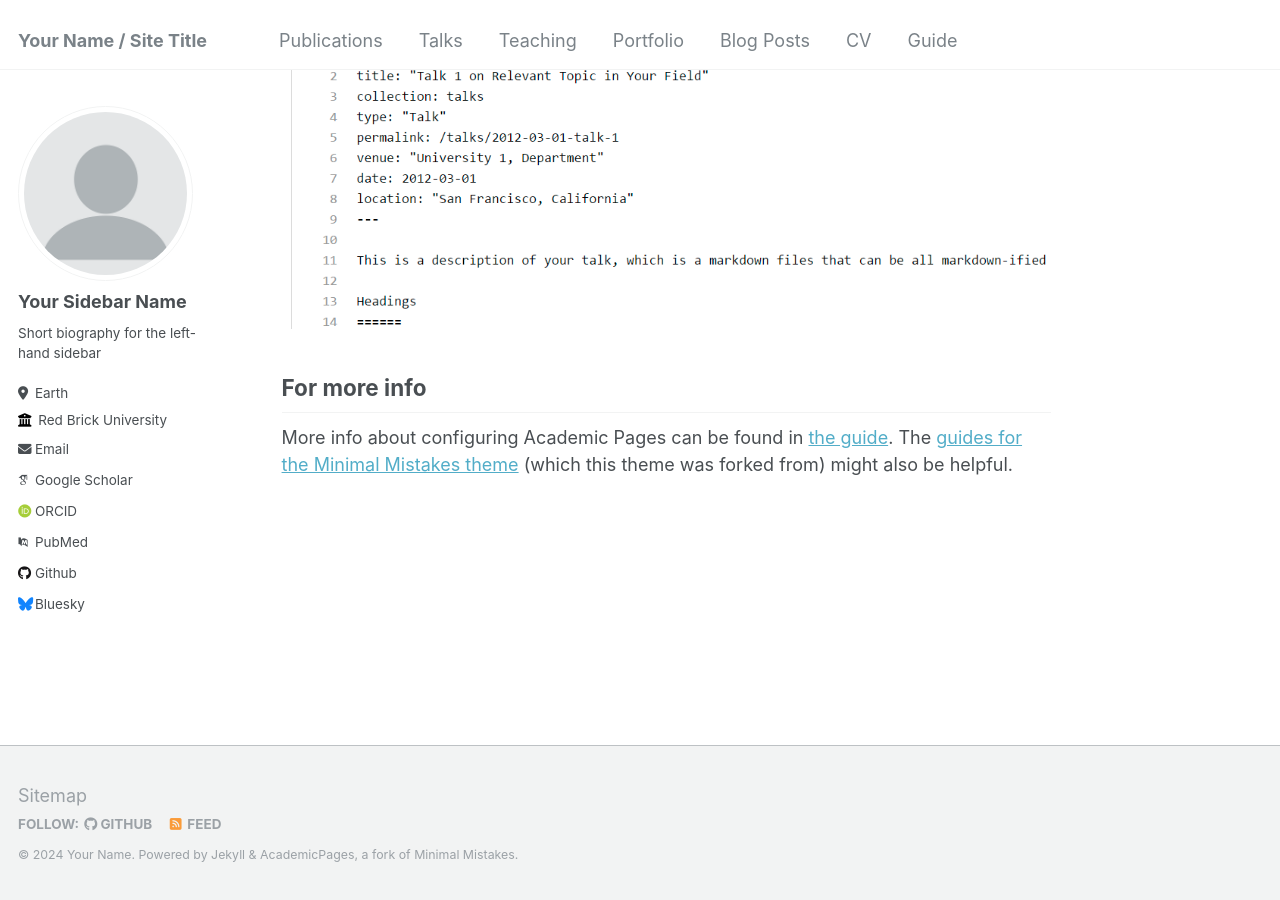
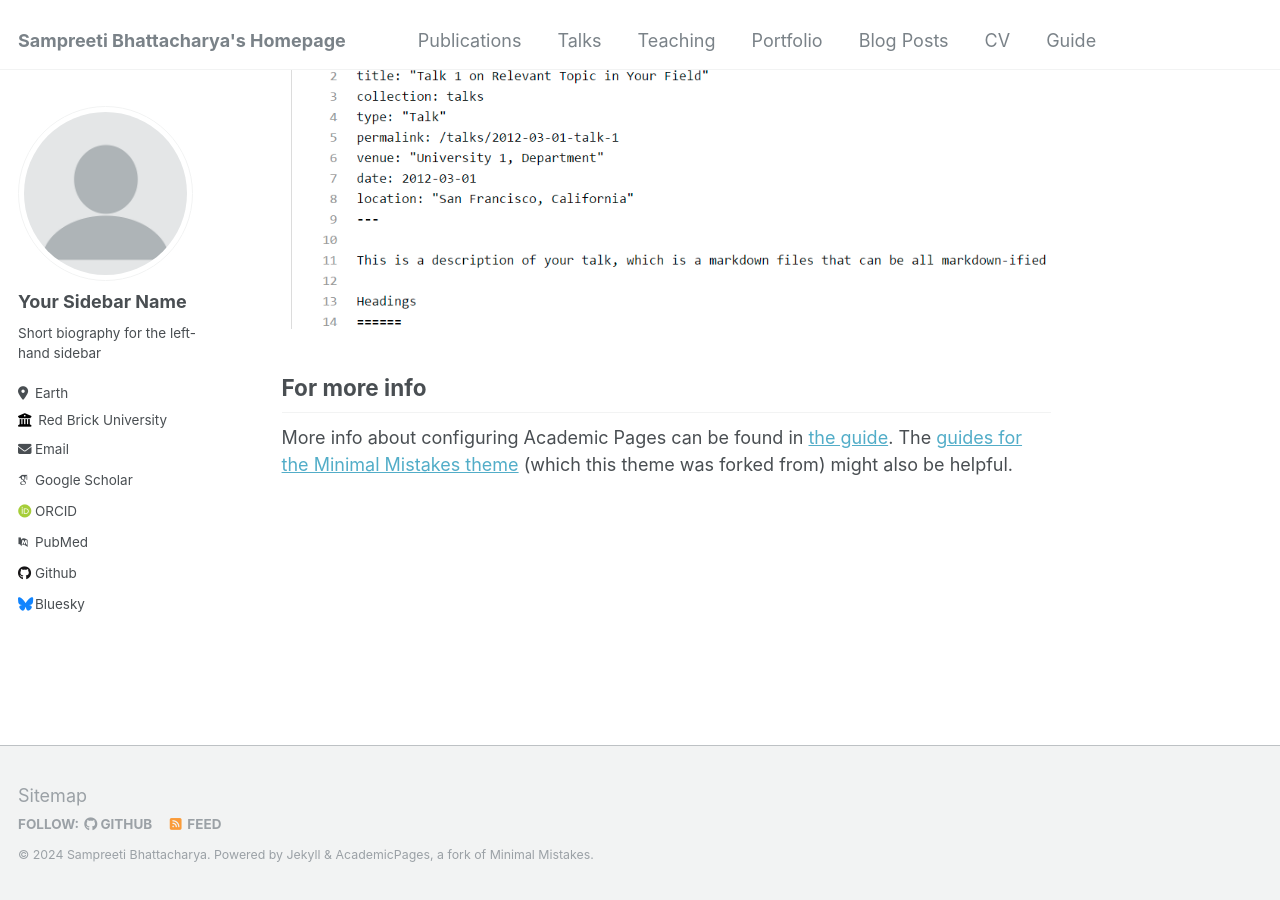
Before and after one commit to spriti523/Sampreeti-Bhattacharya.github.io-master, a Jekyll site: the page built from _pages/about.md, in a window 1280 px wide and 900 px high, scrolled down 2660 px. Built offline with Jekyll 4.4.1, drawn with Linux system fonts in a browser that asks for light colours; some web fonts are replaced.

Commit message:
Update _config.yml

```diff
--- a/_config.yml
+++ b/_config.yml
@@ -8,11 +8,11 @@
 
 # Basic Site Settings
 locale                   : "en-US"
-title                    : "Your Name / Site Title"
+title                    : "Sampreeti Bhattacharya's Homepage"
 title_separator          : "-"
-name                     : &name "Your Name"
+name                     : &name "Sampreeti Bhattacharya"
 description              : &description "personal description"
-url                      : https://academicpages.github.io # the base hostname & protocol for your site e.g. "https://mmistakes.github.io"
+url                      : https://spriti523.github.io/Sampreeti-Bhattacharya.github.io-master/ # the base hostname & protocol for your site e.g. "https://mmistakes.github.io"
 baseurl                  : "" # the subpath of your site, e.g. "/blog"
 repository               : "academicpages/academicpages.github.io"
 
```
